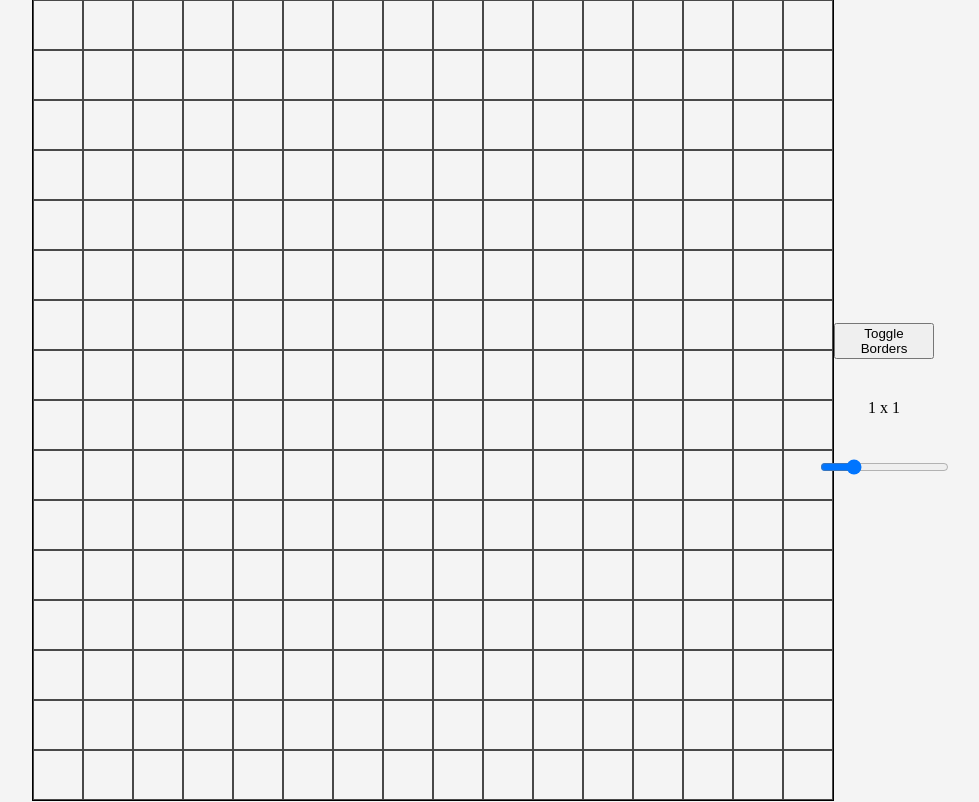
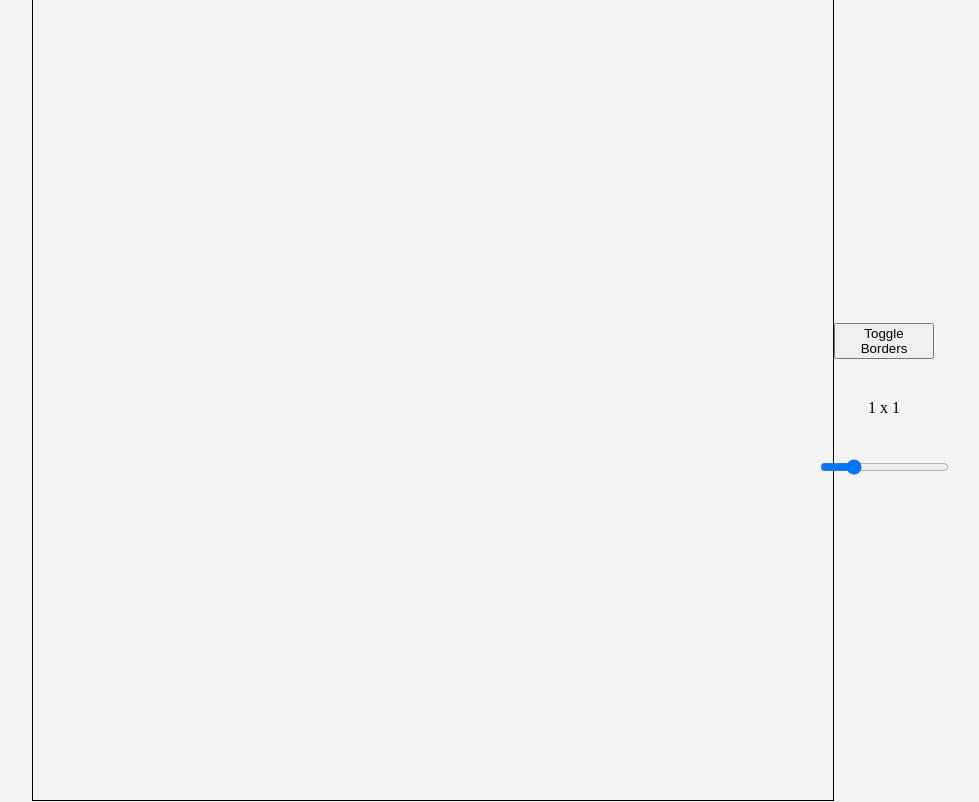
Before and after one commit to WildCard-NO/Etch-a-Sketch, a plain HTML site: page index.html in a window 1280 px wide. Both pictures are taken after a click on the button "Toggle Borders". Shown: the whole page, without its empty margins (157-1136 px from the left). Drawn offline with Linux system fonts and the light colour scheme.

Commit message:
border settings

```diff
--- a/main.js
+++ b/main.js
@@ -36,6 +36,8 @@ document.addEventListener('DOMContentLoaded', function() {
             cell.style.backgroundColor = 'orange';
         });
 
+        gridContainer.appendChild(cell);
+
 
 
         gridContainer.appendChild(cell);
--- a/style.css
+++ b/style.css
@@ -12,11 +12,6 @@ body {
     border: 1px solid black;
 }
 
-/* .cell {
-    border: 1px solid rgba(0, 0, 0, 0.1);
-    width: 100%;
-    height: 100%;
-} */
 
 .withBorders .cell {
     border: 1px solid rgba(0, 0, 0, 0.7);
@@ -30,3 +25,18 @@ body {
     gap: 40px;
     width: 100px;
 }
+
+.cell:hover {
+    background-color: orange;
+}
+
+
+.cell {
+    border: 1px solid rgba(0, 0, 0, 0.7);  /* Default border */
+    width: 100%;
+    height: 100%;
+}
+
+#gridContainer.withBorders .cell {
+    border: 1px solid transparent; /* Hide border when 'without-borders' class is present */
+}
```
